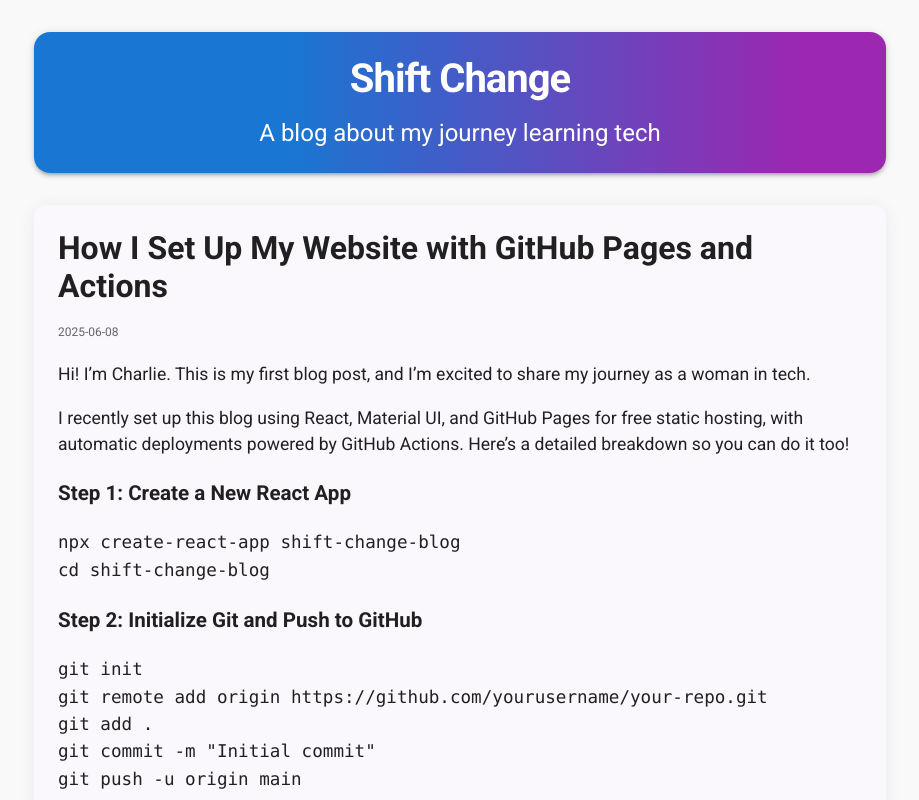
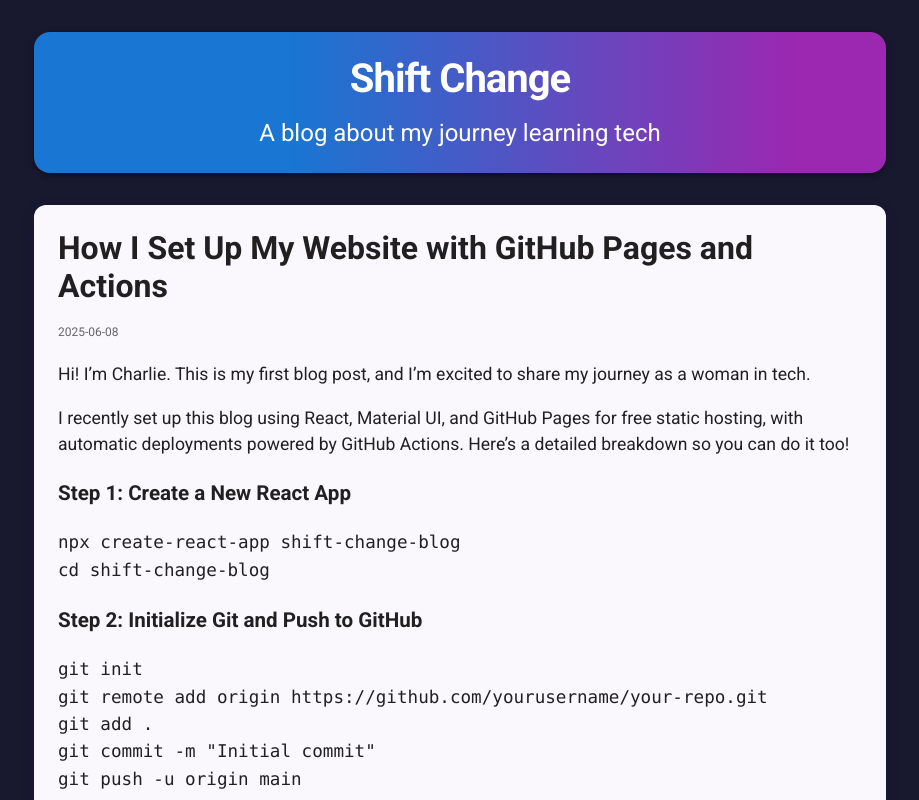
Before and after one commit to cmbrown44/ShiftChange, a React (Create React App) app: page / in a window 1280 px wide. Shown: the top 800 px of the page, without its empty margins (180-1099 px from the left). Built offline with nearby package versions, Linux system fonts and the light colour scheme.

Commit message:
Feat: update background colour

```diff
--- a/src/App.css
+++ /dev/null
@@ -1,12 +0,0 @@
-body {
-  background-color: #f3f0fa;
-  /* Soft pastel background for the whole page */
-  margin: 0;
-  padding: 0;
-  min-height: 100vh;
-}
-
-/* Optional: keep if you use .App for layout */
-.App {
-  text-align: center;
-}
--- a/src/theme.js
+++ b/src/theme.js
@@ -9,8 +9,9 @@
       main: '#9c27b0',
     },
     background: {
-      default: '#f9f9f9',
-    },
+    default: "#18182f", // Deep navy
+    paper: "#22223b", // Slightly lighter for cards
+    }
   },
   typography: {
     fontFamily: 'Roboto, Arial, sans-serif', // Uses Google Fonts
```
